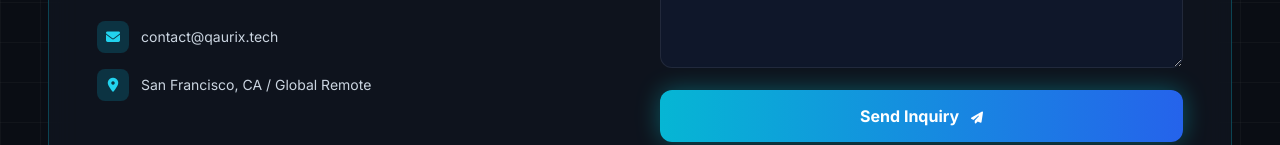
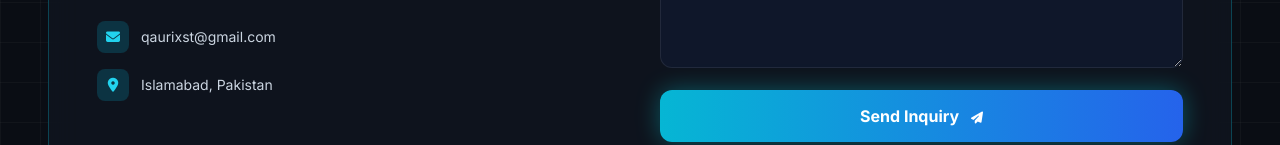
Before and after one commit to Asim405/Quarix-Software-Technologies-portfolio-, a plain HTML site: page qaurix_software_technologies_landing_page.html in a window 1280 px wide. Shown: the part 5118-5263 px from the top of the page. Drawn offline with nearby package versions, Linux system fonts and the light colour scheme.

```diff
--- a/qaurix_software_technologies_landing_page.html
+++ b/qaurix_software_technologies_landing_page.html
@@ -638,12 +638,14 @@
                             <div class="space-y-4 text-sm text-slate-300">
                                 <div class="flex items-center gap-3 min-w-0">
                                     <div class="w-8 h-8 shrink-0 rounded-lg bg-cyan-500/20 text-cyan-400 flex items-center justify-center"><i class="fa-solid fa-envelope"></i></div>
-                                    <a href="mailto:contact@qaurix.tech" class="break-all hover:text-cyan-400 transition-colors">contact@qaurix.tech</a>
+                                    <a href="mailto:qaurixst@gmail.com" class="break-all hover:text-cyan-400 transition-colors">qaurixst@gmail.com</a>
                                 </div>
                                 <div class="flex items-center gap-3 min-w-0">
                                     <div class="w-8 h-8 shrink-0 rounded-lg bg-cyan-500/20 text-cyan-400 flex items-center justify-center"><i class="fa-solid fa-location-dot"></i></div>
-                                    <span>San Francisco, CA / Global Remote</span>
+                                    <span>Islamabad, Pakistan</span>
                                 </div>
+
+
                             </div>
                         </div>
 
```
Also changed, not shown: 1 other file.
